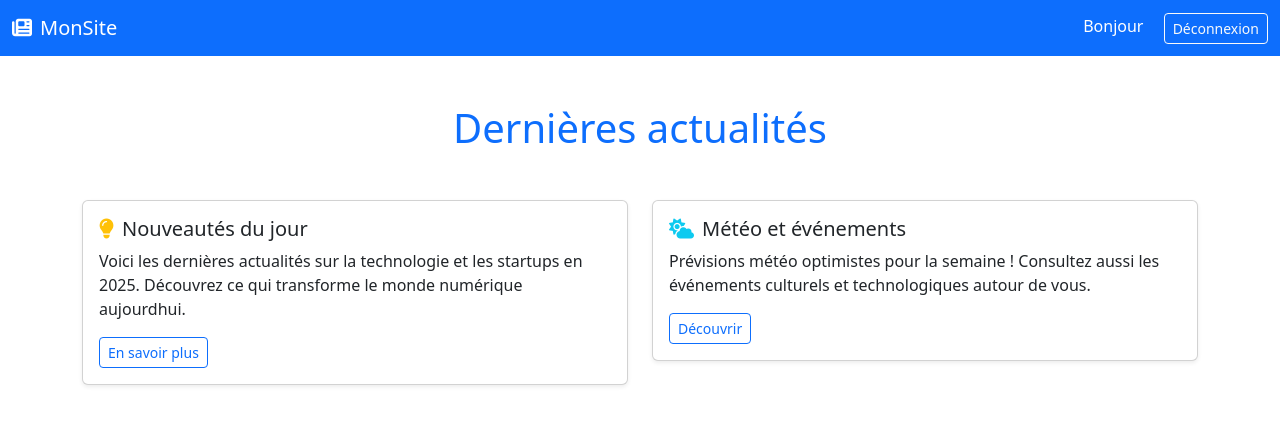
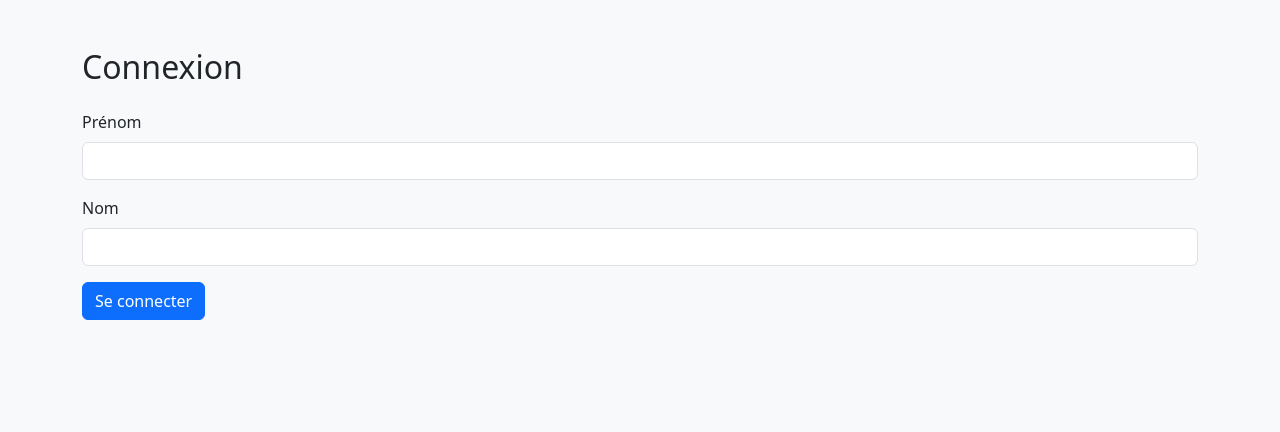
Before and after one commit to WilfriedRayan/Mon_app_flask, a Flask app: page / in a window 1280 px wide. Shown: the top 432 px of the page. Run offline with Flask 3, Linux system fonts and the light colour scheme; the visitor is signed in with stand-in values (Sample User, id 1).

Commit message:
Ajout du projet Flask avec page de calculatrice

```diff
--- a/app.py
+++ b/app.py
@@ -1,26 +1,51 @@
 from flask import Flask, render_template, request, redirect, url_for, session
 
 app = Flask(__name__)
-app.secret_key = 'votre_cle_secrete'
+app.secret_key = 'ma_cle_secrete'  # à modifier en prod
 
-@app.route('/')
-def home():
-    if 'user' not in session:
-        return redirect(url_for('login'))
-    return render_template('home.html', user=session['user'])
-
-@app.route('/login', methods=['GET', 'POST'])
+# Page de connexion
+@app.route('/', methods=['GET', 'POST'])
 def login():
     if request.method == 'POST':
+        prenom = request.form['prenom']
         nom = request.form['nom']
-        prenom = request.form['prenom']
-        session['user'] = {'nom': nom, 'prenom': prenom}
+        session['user'] = {'prenom': prenom, 'nom': nom}
         return redirect(url_for('home'))
     return render_template('login.html')
 
+# Page d'accueil
+@app.route('/home')
+def home():
+    user = session.get('user')
+    if not user:
+        return redirect(url_for('login'))
+    return render_template('home.html', user=user)
+
+# Page de calculatrice
+@app.route('/calculatrice', methods=['GET', 'POST'])
+def calculatrice():
+    result = None
+    if request.method == 'POST':
+        try:
+            a = float(request.form['a'])
+            b = float(request.form['b'])
+            op = request.form['operation']
+            if op == '+':
+                result = a + b
+            elif op == '-':
+                result = a - b
+            elif op == '*':
+                result = a * b
+            elif op == '/':
+                result = a / b if b != 0 else "Erreur : division par zéro"
+        except Exception as e:
+            result = f"Erreur : {str(e)}"
+    return render_template('calculatrice.html', result=result)
+
+# Déconnexion
 @app.route('/logout')
 def logout():
-    session.pop('user', None)
+    session.clear()
     return redirect(url_for('login'))
 
 if __name__ == '__main__':
--- a/templates/home.html
+++ b/templates/home.html
@@ -4,35 +4,29 @@
     <meta charset="UTF-8">
     <title>Accueil - Bienvenue</title>
     <link rel="stylesheet" href="{{ url_for('static', filename='css/style.css') }}">
-    <link href="https://cdn.jsdelivr.net/npm/bootstrap@5.3.0/dist/css/bootstrap.min.css" rel="stylesheet">
-    <link href="https://cdnjs.cloudflare.com/ajax/libs/font-awesome/6.5.0/css/all.min.css" rel="stylesheet">
+    <link rel="stylesheet" href="https://cdn.jsdelivr.net/npm/bootstrap@5.3.0/dist/css/bootstrap.min.css">
 </head>
 <body>
-
-    <!-- Barre de navigation -->
 <nav class="navbar navbar-expand-lg navbar-dark bg-primary">
     <div class="container-fluid">
-            <a class="navbar-brand" href="#"><i class="fas fa-newspaper me-2"></i>MonSite</a>
+        <a class="navbar-brand" href="#">MonSite</a>
         <div>
-                <span class="navbar-text me-3 text-white">
-                    Bonjour {{ user.prenom }} {{ user.nom }}
-                </span>
-                <a href="{{ url_for('logout') }}" class="btn btn-outline-light btn-sm">Déconnexion</a>
+            <span class="navbar-text me-3">Bienvenue {{ user.prenom }} {{ user.nom }}</span>
+            <a href="{{ url_for('logout') }}" class="btn btn-light btn-sm">Déconnexion</a>
         </div>
     </div>
 </nav>
 
-    <!-- Contenu principal -->
-    <div class="container py-5">
-        <h1 class="mb-5 text-center text-primary"> Dernières actualités</h1>
+<div class="container mt-4">
+    <h1 class="mb-4"> Bienvenue sur votre tableau de bord</h1>
 
-        <div class="row g-4">
+    <div class="row">
         <div class="col-md-6">
-                <div class="card shadow-sm">
+            <div class="card mb-4 shadow-sm">
                 <div class="card-body">
-                        <h5 class="card-title"><i class="fas fa-lightbulb me-2 text-warning"></i>Nouveautés du jour</h5>
-                        <p class="card-text">Voici les dernières actualités sur la technologie et les startups en 2025. Découvrez ce qui transforme le monde numérique aujourdhui.</p>
-                        <a href="#" class="btn btn-sm btn-outline-primary">En savoir plus</a>
+                    <h5 class="card-title">Calculatrice</h5>
+                    <p class="card-text">Utilisez notre calculatrice pour effectuer des opérations mathématiques simples.</p>
+                    <a href="{{ url_for('calculatrice') }}" class="btn btn-primary">Ouvrir la calculatrice</a>
                 </div>
             </div>
         </div>
@@ -47,6 +41,6 @@
             </div>
         </div>
     </div>
-
+</div>
 </body>
 </html>
--- a/templates/login.html
+++ b/templates/login.html
@@ -3,22 +3,21 @@
 <head>
     <meta charset="UTF-8">
     <title>Connexion</title>
-    <link rel="stylesheet" href="{{ url_for('static', filename='css/style.css') }}">
     <link rel="stylesheet" href="https://cdn.jsdelivr.net/npm/bootstrap@5.3.0/dist/css/bootstrap.min.css">
 </head>
-<body>
+<body class="bg-light">
 <div class="container mt-5">
-        <h2 class="text-center mb-4">🔐 Connexion</h2>
-        <form method="POST" class="card p-4 shadow-sm">
+    <h2 class="mb-4">Connexion</h2>
+    <form method="POST">
         <div class="mb-3">
-                <label for="nom" class="form-label">Nom :</label>
-                <input type="text" class="form-control" id="nom" name="nom" required>
+            <label for="prenom" class="form-label">Prénom</label>
+            <input type="text" class="form-control" name="prenom" required>
         </div>
         <div class="mb-3">
-                <label for="prenom" class="form-label">Prénom :</label>
-                <input type="text" class="form-control" id="prenom" name="prenom" required>
+            <label for="nom" class="form-label">Nom</label>
+            <input type="text" class="form-control" name="nom" required>
         </div>
-            <button type="submit" class="btn btn-primary w-100">Se connecter</button>
+        <button type="submit" class="btn btn-primary">Se connecter</button>
     </form>
 </div>
 </body>
```
Also changed, not shown: templates/calculatrice.html (added, +39 -0 lines). Lines whose indentation alone changed are shown as unchanged.
